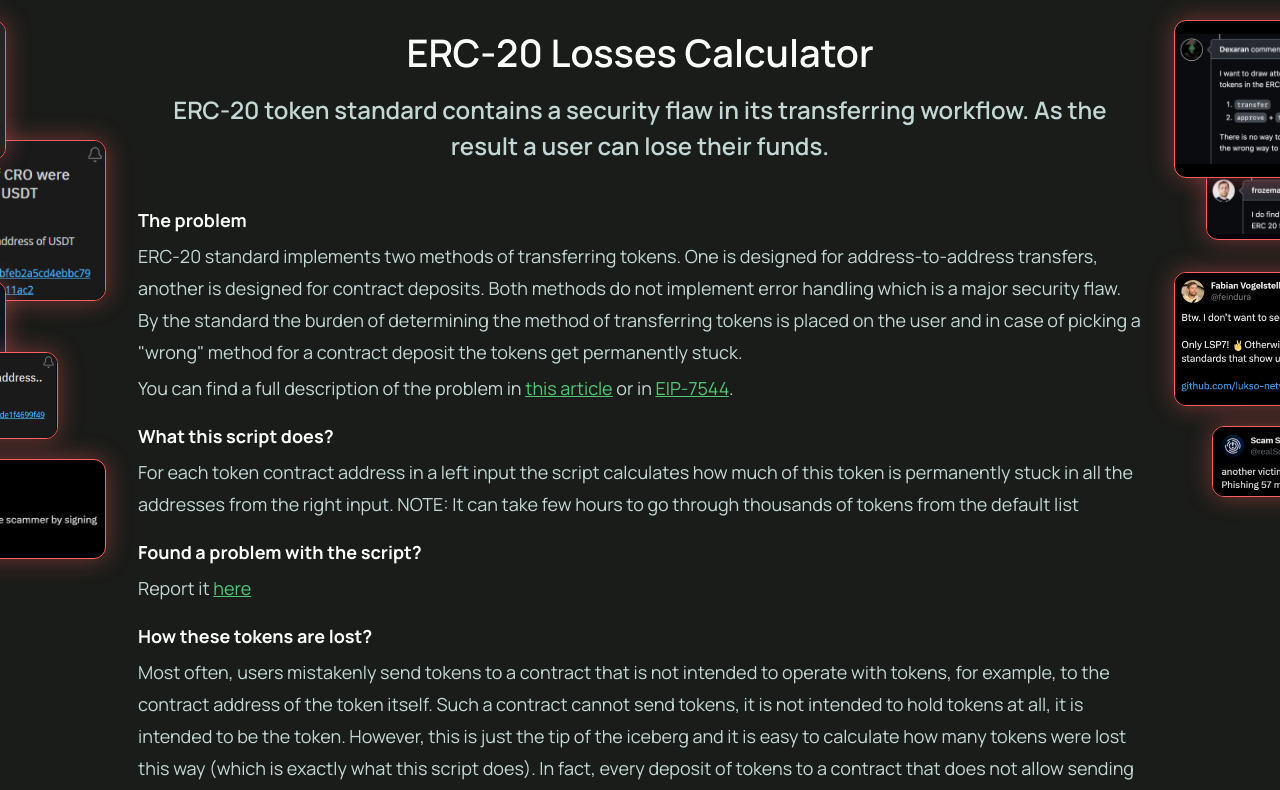
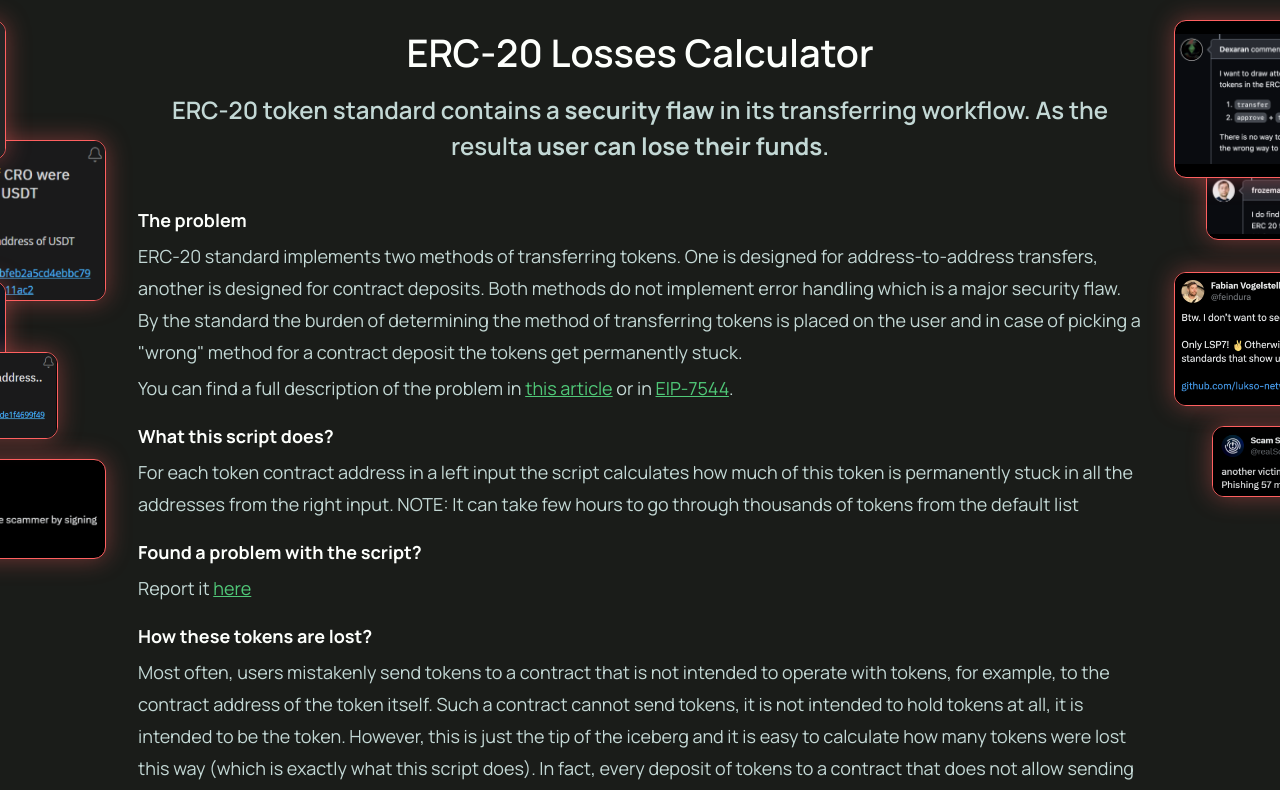
Before and after one commit to Dexaran/dexaran.github.io, a Next.js app in the folder erc20-losses-sources/: page / in a window 1280 px wide. Shown: the top 790 px of the page. Built offline with nearby package versions, Linux system fonts and the light colour scheme; what @web3modal/ethereum, wagmi, web3 would draw is missing.

Commit message:
Update Header.tsx

```diff
--- a/erc20-losses-sources/src/components/Header/Header.tsx
+++ b/erc20-losses-sources/src/components/Header/Header.tsx
@@ -19,8 +19,8 @@ export const Header = () => {
 
         <h1>ERC-20 Losses Calculator</h1>
         <h2>
-          ERC-20 token standard contains a security flaw in its transferring workflow. As the result
-          a user can lose their funds.
+          ERC-20 token standard contains a <b>security flaw</b> in its transferring workflow. As the result
+          <b>a user can lose their funds</b>.
         </h2>
         <h3>The problem</h3>
         <p>
```
